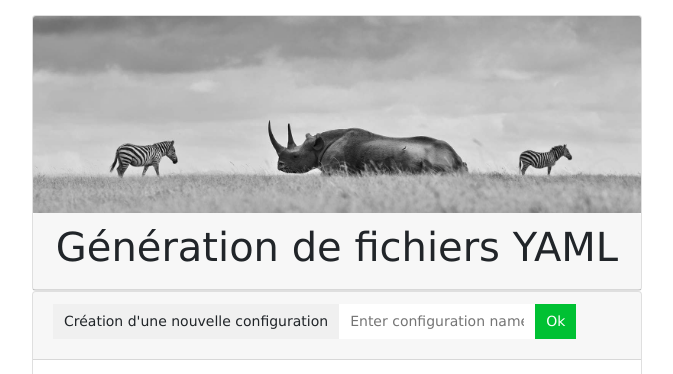
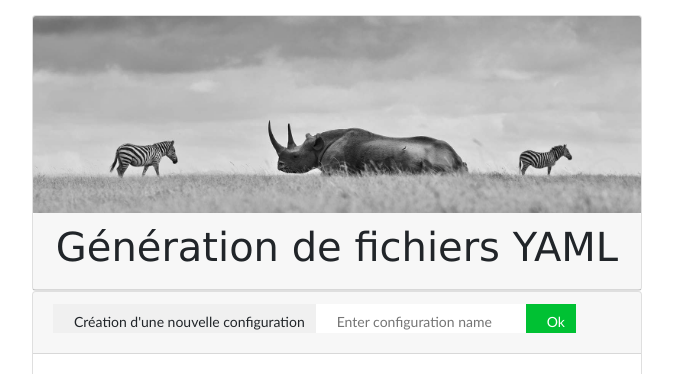
Before and after one commit to thenry16/EnosConfigProject, a Flask app: page /1 in a window 1280 px wide. Shown: the top 374 px of the page, without its empty margins (303-976 px from the left). Run offline with Flask 2, Linux system fonts and the light colour scheme; data comes from the database, SQL or seed files in the repository; data that the repository does not hold is empty; some libraries are stand-ins or nearby versions.

Commit message:
Update form.html

```diff
--- a/templates/form.html
+++ b/templates/form.html
@@ -64,9 +64,9 @@
                             <input type="hidden" name="config_id" value="{{config.id}}"/>
                             <input type="hidden" name="config_list_id" value="{{ config_list.id }}"/>
                             <input type="hidden" name="config_list_name" value="{{ config_list.name }}"/>
-                    		<label style="display: inline-block; padding: 6px 10px; font-size: 14px; font-family:Verdana, monospace; border-radius: 0;border: 1px solid transparent; background-color:rgb(240, 240, 240);"><span class="screen-reader-text">Création d'une nouvelle configuration</span></label><!--
-		--><input style="display: inline-block; padding: 6px 10px;font-size: 14px; font-family:Verdana, monospace; border-radius: 0;border: 1px solid transparent; background-color : white;" placeholder="Enter configuration name" name="config_text" type="text" required><!--
-		--><input style="display: inline-block;	padding: 6px 10px; font-size: 14px; font-family:Verdana, monospace;border-radius: 0; border: 1px solid transparent;background-color:rgb(0, 193, 51);color:#ffffff" value="Ok" type="submit">
+                    	    <label style="display: inline-block; padding: 6px 10px 0 20px; font-size: 14px; font-family:Calibri, monospace; border-radius: 0;border: 1px solid transparent; background-color:rgb(240, 240, 240);"><span class="screen-reader-text">Création d'une nouvelle configuration</span></label><!--
+		--><input style="display: inline-block; padding: 6px 10px 0 20px;font-size: 14px; font-family:Calibri, monospace; border-radius: 0;border: 1px solid transparent; background-color : white;" placeholder="Enter configuration name" name="config_text" type="text" required><!--
+		--><input style="display: inline-block;	padding: 6px 10px 0 20px; font-size: 14px; font-family:Calibri, monospace;border-radius: 0; border: 1px solid transparent;background-color:rgb(0, 193, 51);color:#ffffff" value="Ok" type="submit">
                     </form>
                 </div>
                 </div>
```
